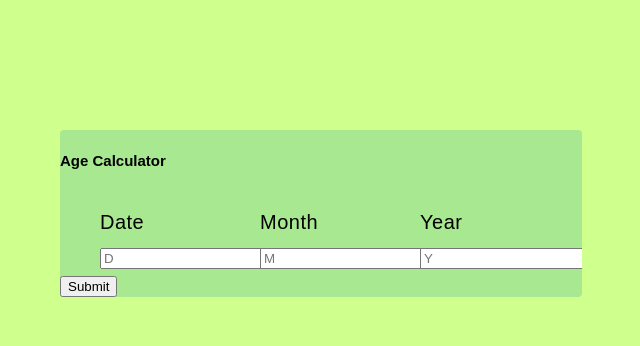
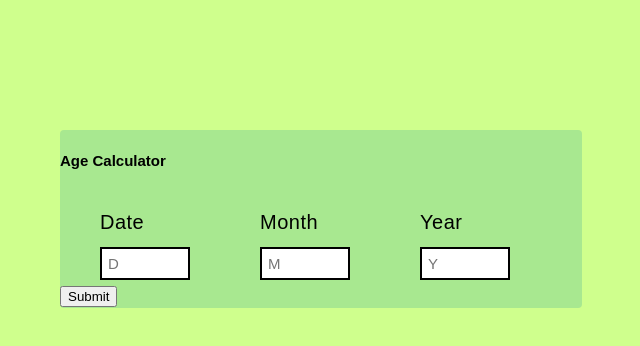
Before and after one commit to sultanarebaka/age-calculator, a plain HTML site: page index.html in a window 1280 px wide. Shown: the whole page, without its empty margins (319-959 px from the left). Drawn offline with Linux system fonts and the light colour scheme.

Commit message:
Add files via upload

```diff
--- a/style.css
+++ b/style.css
@@ -37,7 +37,7 @@ base h4{
 	font-weight: normal;
 	text-align: center;
     margin-top: 0px;
-    background: #B2B2B2;
+    background:#B2B2B2;
     font-size: 34px;
 	color: #749F82;
 
@@ -53,3 +53,14 @@ base h4{
 	color: black;
 
 }
+input[type=text] {
+	width: 90px;
+	margin: auto;
+	outline: none;
+    min-height: 5px;
+	border: 2px solid black;
+	padding: 6px;
+	background-color: white;
+    color: black;
+    font-size: 15px;
+}
```
